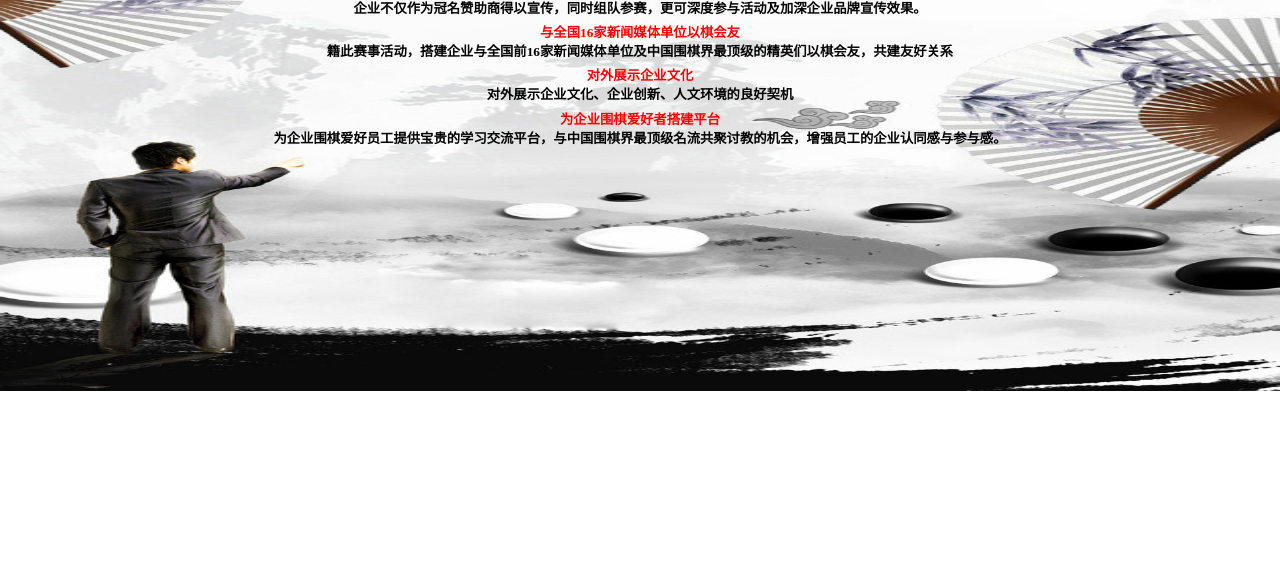
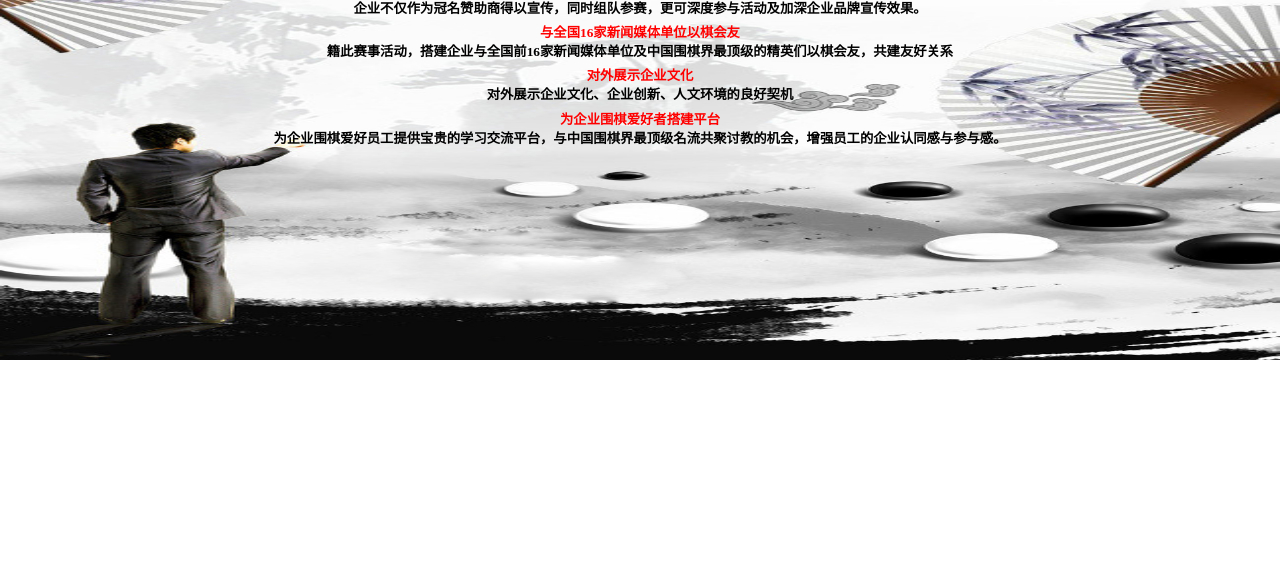
Before and after one commit to zhangshenyang/dasaiguihua, a plain HTML site: page index.html in a window 1280 px wide. Shown: the part 231-800 px from the top of the page. Drawn offline with Linux system fonts and the light colour scheme; a script that the page names is missing.

Commit message:
Update index.css

```diff
--- a/css/index.css
+++ b/css/index.css
@@ -16,7 +16,7 @@ html{
     0%{ transform: translateY(30rem); opacity: 0;}
     100%{ transform: translateY(0rem); opacity: 1;}
 }
-.bg_body{background:url("../images/bg2.jpg");background-size: 100% 100%;  width: 100%;height: 14rem;}
+.bg_body{background:url("../images/bg2.jpg");background-size: 100% 100%;  width: 100%;height: 13.3rem;}
 .bg_body .bot{font-size: 0.5rem;font-weight: bold;font-family:宋体;text-align: center;color: black;
 padding-top: 0.3rem;padding-bottom: 0.3rem;}
 .img{background-repeat: no-repeat;width: 100%;height: 4rem;}
```
